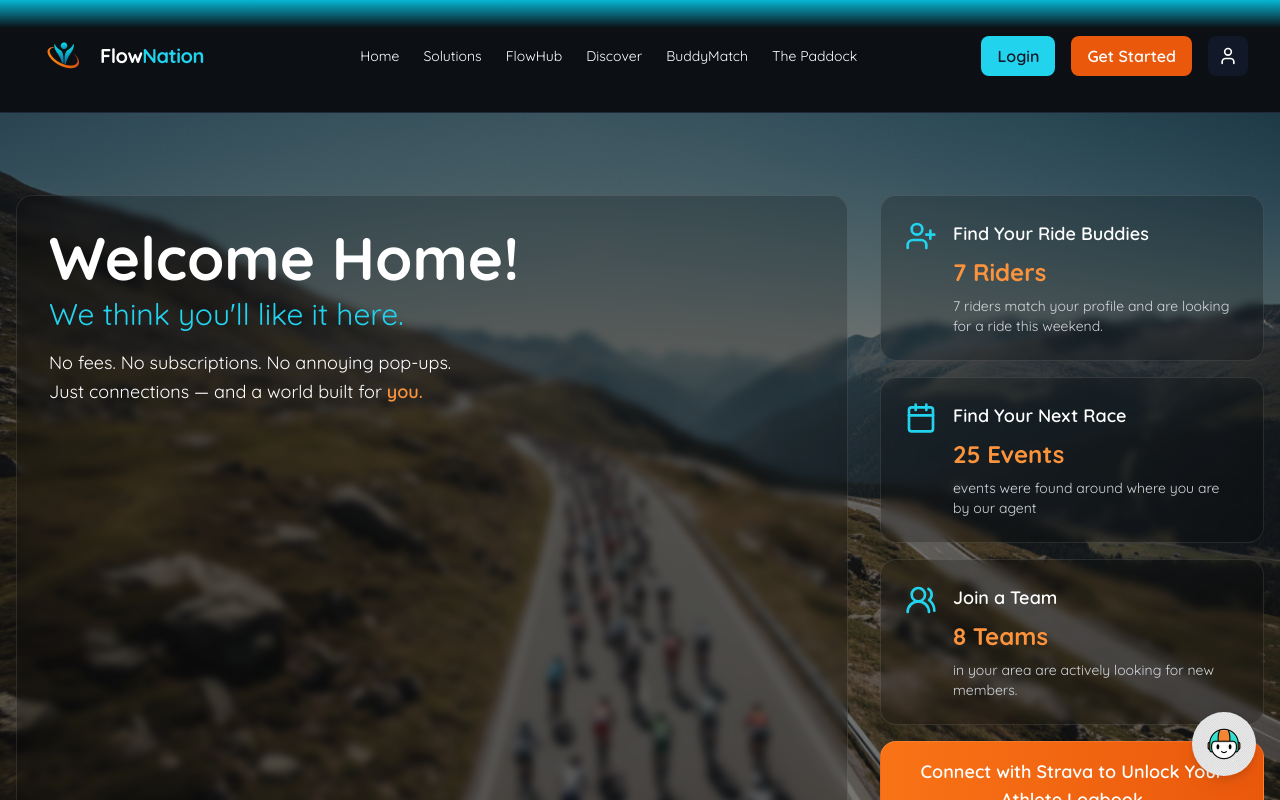
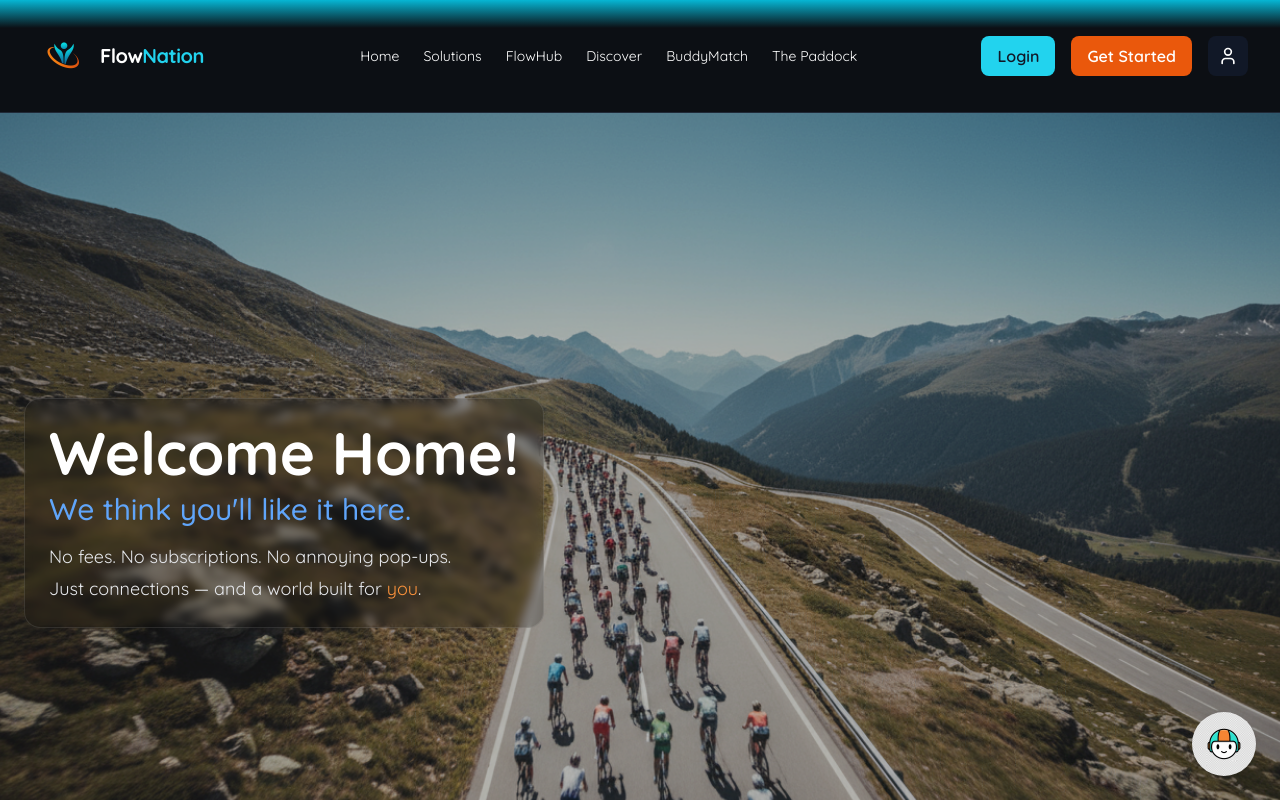
Before and after one commit to ilyacantor/flownation_bolt, a React (Vite) app: page / in a window 1280 px wide. Shown: the top 800 px of the page. Built offline with nearby package versions, Linux system fonts and the light colour scheme.

Commit message:
Updated LandingPage.tsx

```diff
--- a/src/pages/LandingPage.tsx
+++ b/src/pages/LandingPage.tsx
@@ -3,6 +3,7 @@ import { Link } from 'react-router-dom';
 import QuickSignupModal from '../components/QuickSignupModal';
 import GuestNavigation from '../components/GuestNavigation';
 import Footer from '../components/Footer';
+import HeroSection from '../components/HeroSection';
 import TeaserCard from '../components/TeaserCard';
 import { User, Users, Shield, Store, UserPlus, Calendar, UsersRound } from 'lucide-react';
 import { mockRiders } from '../data/mockRiders.js';
@@ -19,57 +20,7 @@ export default function LandingPage() {
   return (
     <div className="flex flex-col text-white bg-[#0E1013]">
       <GuestNavigation />
-      {/* Hero Section */}
-      <div className="relative h-screen w-full overflow-hidden">
-        <img
-          src="/Peloton_of_road_cyclists_on_winding_mountain_road__drone_following_overhead__motion_blur__clear_blue.png"
-          alt="Cyclists on mountain road"
-          className="absolute top-0 left-0 w-full h-full object-cover"
-        />
-
-        <div className="absolute inset-0 bg-black/50 flex items-center justify-center px-4">
-          <div className="w-full max-w-7xl flex flex-col lg:flex-row gap-8 items-center lg:items-stretch">
-            <div className="border border-white/10 rounded-2xl p-8 backdrop-blur-sm bg-black/20 text-center lg:text-left flex-1">
-              <h1 className="text-6xl font-bold mb-2">Welcome Home!</h1>
-              <p className="text-3xl mb-4 text-cyan-400">We think you'll like it here.</p>
-              <p className="max-w-2xl text-lg leading-relaxed">
-                No fees. No subscriptions. No annoying pop-ups. <br />
-                Just connections — and a world built for{' '}
-                <span className="text-orange-400 font-semibold">you.</span>
-              </p>
-            </div>
-
-            <div className="w-full lg:w-96 flex flex-col gap-4">
-              <TeaserCard
-                icon={<UserPlus size={32} />}
-                title="Find Your Ride Buddies"
-                highlightText={`${matchCount} Riders`}
-                description={`${matchCount} riders match your profile and are looking for a ride this weekend.`}
-                linkTo="/buddymatch"
-              />
-              <TeaserCard
-                icon={<Calendar size={32} />}
-                title="Find Your Next Race"
-                highlightText="25 Events"
-                description="events were found around where you are by our agent"
-                linkTo="/discover"
-              />
-              <TeaserCard
-                icon={<UsersRound size={32} />}
-                title="Join a Team"
-                highlightText="8 Teams"
-                description="in your area are actively looking for new members."
-                linkTo="/teamflow"
-              />
-              <button
-                className="bg-gradient-to-r from-orange-500 to-orange-600 hover:from-orange-600 hover:to-orange-700 text-white rounded-2xl px-6 py-4 font-semibold text-lg transition-all border border-white/10 backdrop-blur-sm"
-              >
-                Connect with Strava to Unlock Your Athlete Logbook
-              </button>
-            </div>
-          </div>
-        </div>
-      </div>
+      <HeroSection />
 
       {/* Who Are You Section */}
       <section className="w-full py-20 text-center bg-[#0E1013] border-t border-white/10">
```
